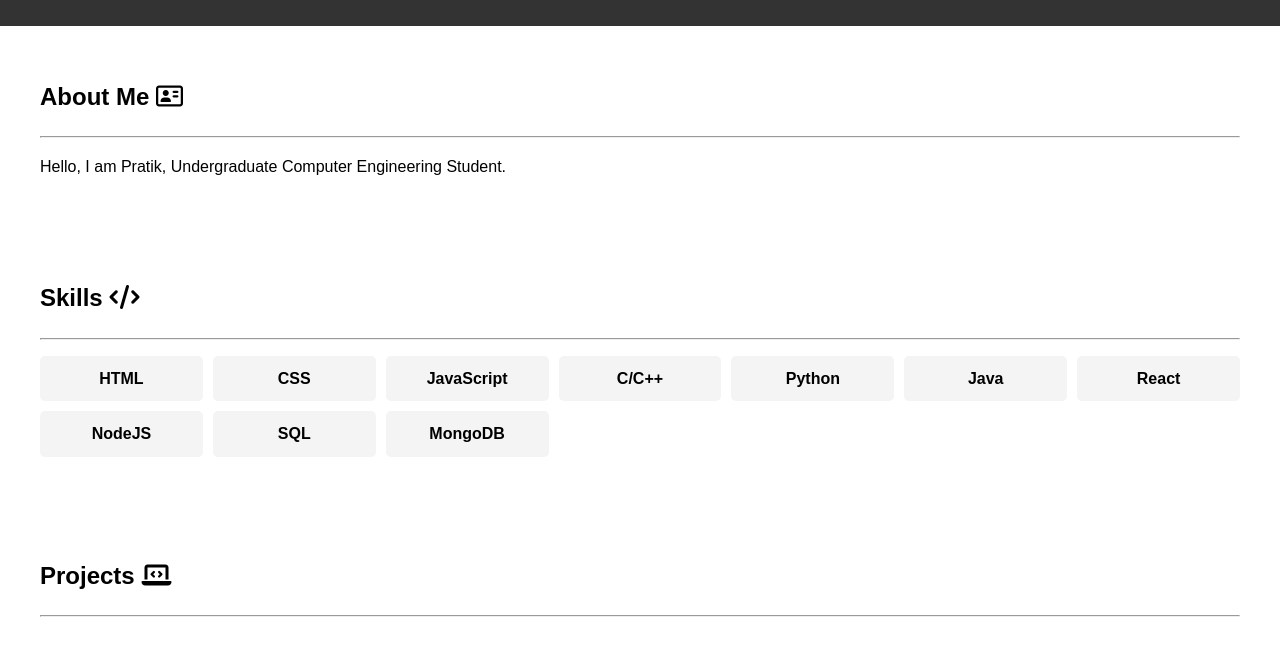
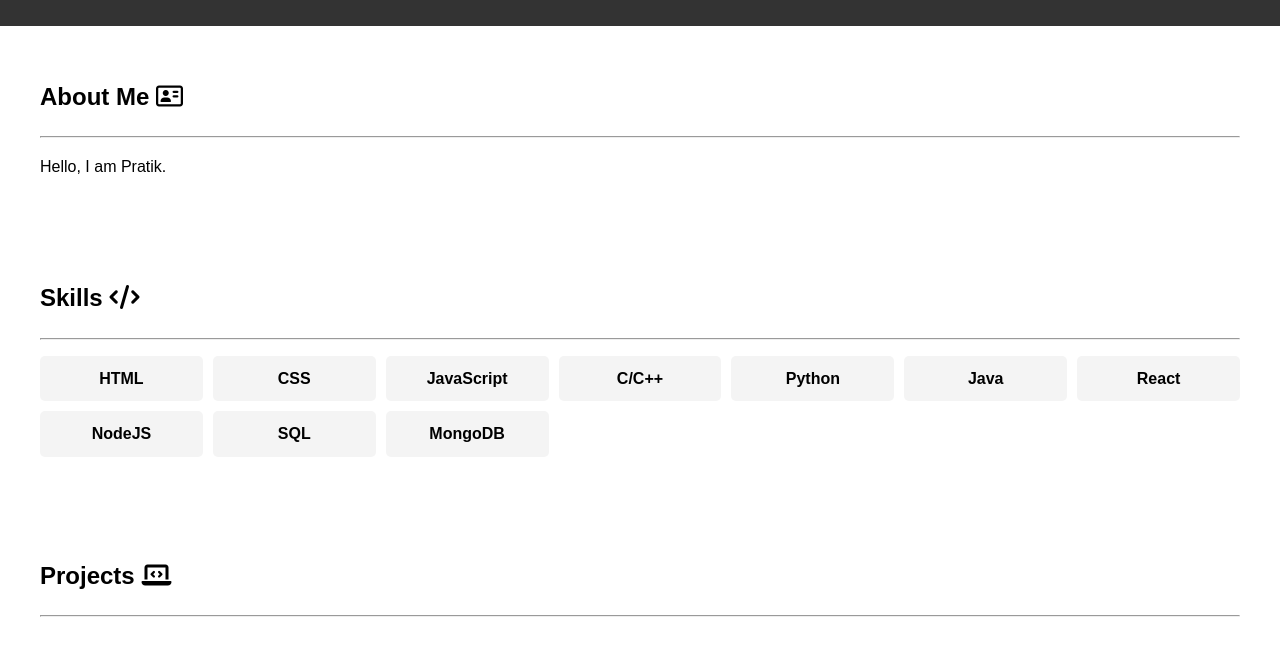
Before and after one commit to pratik-dighe/Portfolio, a plain HTML site: page index.html in a window 1280 px wide. Shown: the part 96-746 px from the top of the page. Drawn offline with Linux system fonts and the light colour scheme.

Commit message:
Update index.html

```diff
--- a/index.html
+++ b/index.html
@@ -28,7 +28,7 @@
     <section id="about">
         <h2>About Me <i class="fa-regular fa-address-card"></i></h2>
         <hr>
-        <p>Hello, I am Pratik, Undergraduate Computer Engineering Student.</p>
+        <p>Hello, I am Pratik.</p>
     </section>
 
     <section id="skills">
```
